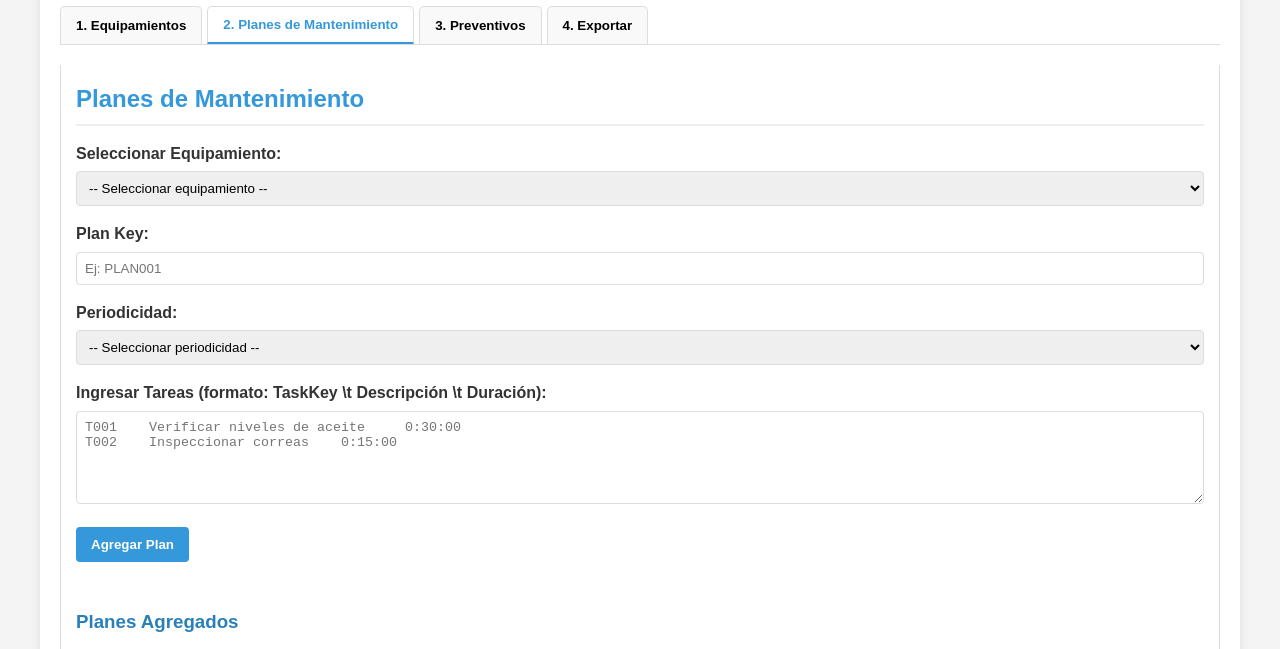
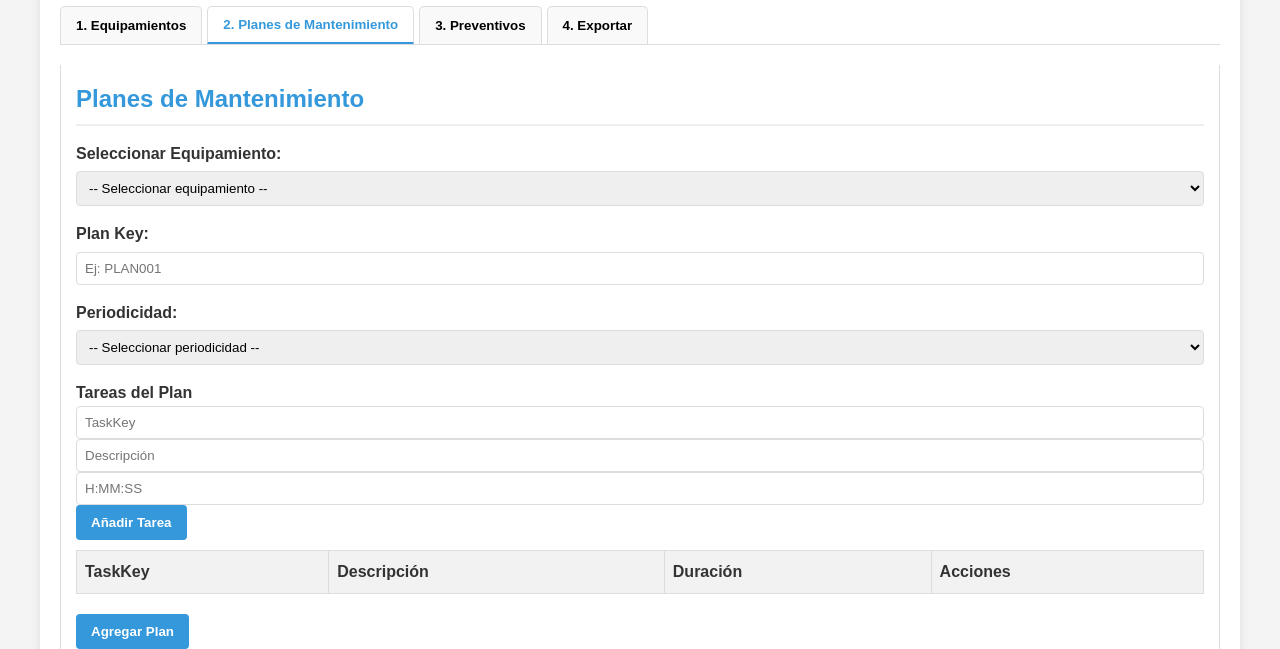
Before and after one commit to JhonyAlex/PigmeaGmao, a plain HTML site: page index.html in a window 1280 px wide. Both pictures are taken after a click on the button "2. Planes de Mantenimiento". Shown: the part 105-754 px from the top of the page. Drawn offline with Linux system fonts and the light colour scheme.

Commit message:
Update Agregar Tareas index.html

```diff
--- a/index.html
+++ b/index.html
@@ -81,11 +81,30 @@
                 </select>
             </div>
 
-            <div class="form-group">
-                <label for="tareas-texto">Ingresar Tareas (formato: TaskKey \t Descripción \t Duración):</label>
-                <textarea id="tareas-texto" placeholder="T001&#9;Verificar niveles de aceite&#9;0:30:00
-T002&#9;Inspeccionar correas&#9;0:15:00" rows="5"></textarea>
-            </div>
+           <div class="form-group">
+    <h4>Tareas del Plan</h4>
+    <div class="task-form">
+        <div class="task-inputs">
+            <input type="text" id="task-key" placeholder="TaskKey" maxlength="20">
+            <input type="text" id="task-descripcion" placeholder="Descripción" maxlength="100">
+            <input type="text" id="task-duracion" placeholder="H:MM:SS" pattern="\d+:[0-5]\d:[0-5]\d">
+        </div>
+        <button type="button" class="action-button add-task-btn" onclick="agregarTarea()">Añadir Tarea</button>
+    </div>
+    <div class="task-table-container">
+        <table id="tabla-tareas">
+            <thead>
+                <tr>
+                    <th>TaskKey</th>
+                    <th>Descripción</th>
+                    <th>Duración</th>
+                    <th>Acciones</th>
+                </tr>
+            </thead>
+            <tbody id="tareas-body"></tbody>
+        </table>
+    </div>
+</div>
 
             <button class="action-button" onclick="agregarPlanMantenimiento()">Agregar Plan</button>
 
```
